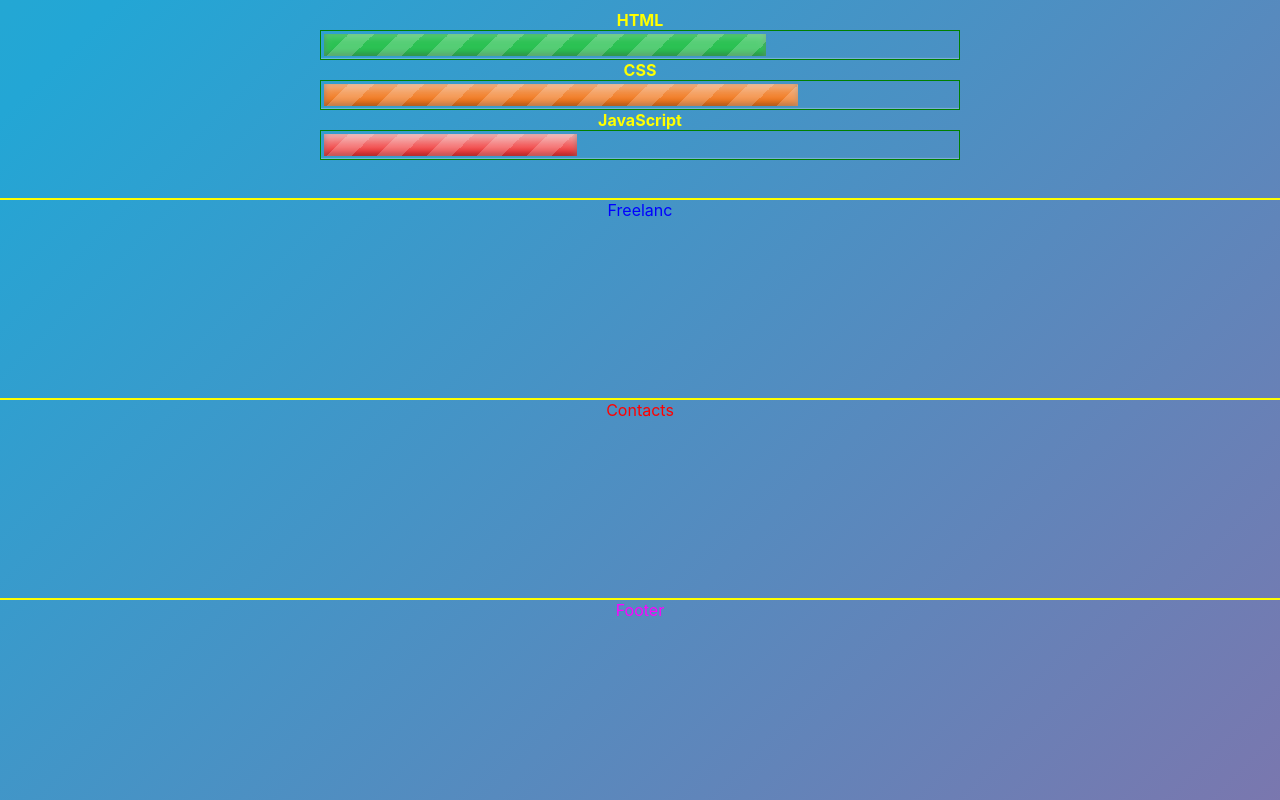
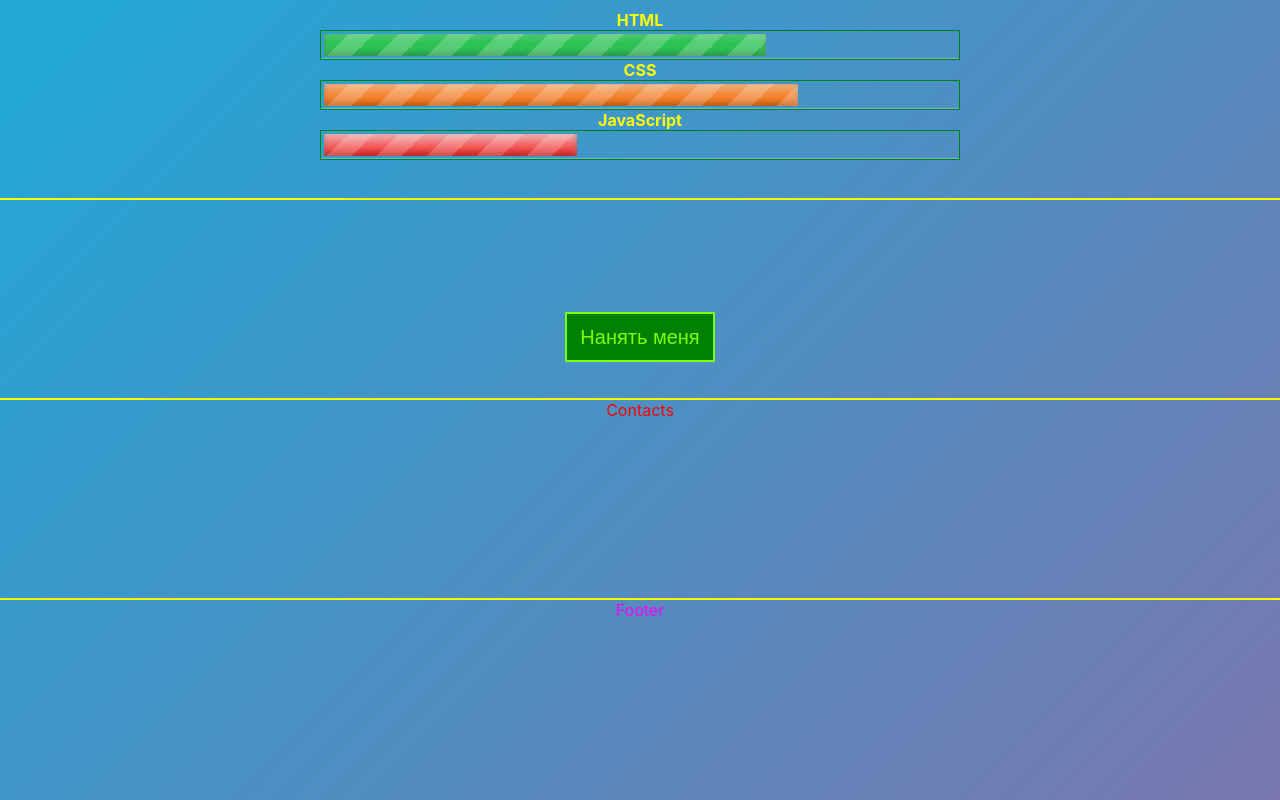
Before and after one commit to zerkalo70/portfolio, a React (Create React App) app: page / in a window 1280 px wide. Shown: the part 1250-2050 px from the top of the page. Built offline with nearby package versions, Linux system fonts and the light colour scheme.

Commit message:
edit freelance

```diff
--- a/src/App.css
+++ b/src/App.css
@@ -473,6 +473,68 @@
     border-bottom: 2px solid yellow;
 }
 
+.blockFree {
+    font-size: 30px;
+    color: chartreuse;
+}
+
+@-webkit-keyframes scroll {
+    0% {
+        -webkit-transform: translate(0, 0);
+        transform: translate(0, 0);
+    }
+    100% {
+        -webkit-transform: translate(-100%, 0);
+        transform: translate(-100%, 0)
+    }
+}
+
+@-moz-keyframes scroll {
+    0% {
+        -moz-transform: translate(0, 0);
+        transform: translate(0, 0);
+    }
+    100% {
+        -moz-transform: translate(-100%, 0);
+        transform: translate(-100%, 0)
+    }
+}
+
+@keyframes scroll {
+    0% {
+        transform: translate(0, 0);
+    }
+    100% {
+        transform: translate(-100%, 0)
+    }
+}
+
+.marquee {
+    display: block;
+    width: 100%;
+    white-space: nowrap;
+    overflow: hidden;
+}
+
+.marquee span {
+    display: inline-block;
+    padding-left: 100%;
+    -webkit-animation: scroll 5s infinite linear;
+    -moz-animation: scroll 5s infinite linear;
+    animation: scroll 5s infinite linear;
+}
+
+.Freelanc > button {
+    margin-top: 40px;
+    height: 50px;
+    width: 150px;
+    color: chartreuse;
+    border: 2px solid chartreuse;
+    background: green;
+    font-size: 20px;
+}
+
+
 .Contacts {
     grid-area: C;
     color: red;
--- a/src/App.js
+++ b/src/App.js
@@ -74,7 +74,14 @@
                 </div>
                 </div>
             </div>
-            <div className="Freelanc">Freelanc</div>
+            <div className="Freelanc">
+                <div className="blockFree">
+                    <h1 className="marquee"><span>Рассматриваю варианты удалённой работы</span></h1>
+                </div>
+                {/*<div className="but">*/}
+                    <button>Нанять меня</button>
+                {/*</div>*/}
+            </div>
             <div className="Contacts">Contacts</div>
             <div className="Footer">Footer</div>
         </div>
```
